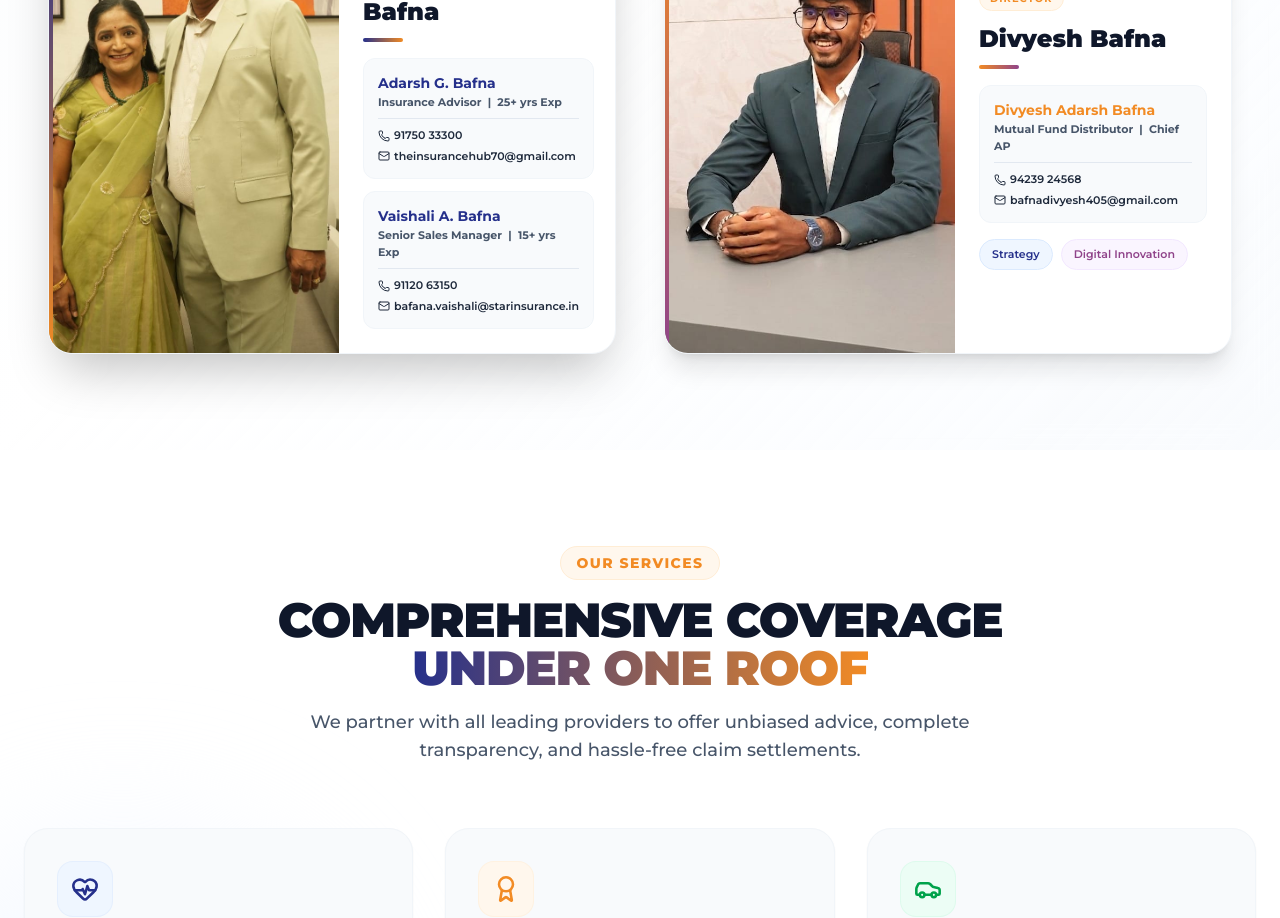
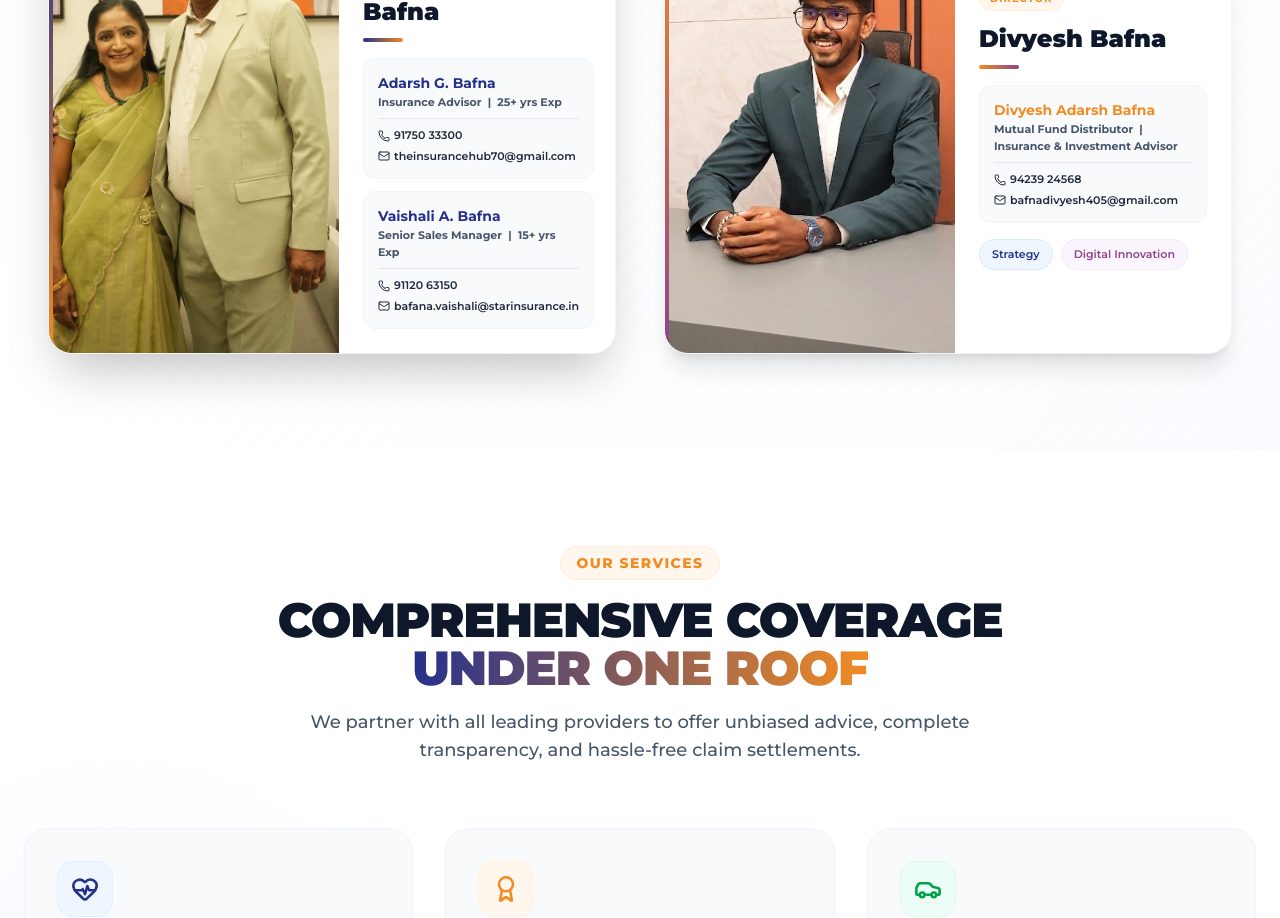
Before and after one commit to Shruti11506/Theinsurancehub, a React (Vite) app: page / in a window 1280 px wide. Shown: the part 1720-2638 px from the top of the page. Built offline with nearby package versions, Linux system fonts and the light colour scheme; a web font is replaced by a local one.

Commit message:
Change Divyesh Bafna's role title from Chief AP to Insurance & Investment Advisor

```diff
--- a/src/App.jsx
+++ b/src/App.jsx
@@ -426,7 +426,7 @@ export default function App() {
                   <div className="mt-4 flex flex-col gap-3">
                     <div className="bg-slate-50 p-3.5 rounded-xl border border-slate-100 group-hover:bg-white group-hover:shadow-sm transition-all">
                       <p className="font-bold text-insurance-orange text-[14px]">Divyesh Adarsh Bafna</p>
-                      <p className="text-[11px] text-slate-600 font-bold text-insurance-darkblue">Mutual Fund Distributor &nbsp;|&nbsp; Chief AP</p>
+                      <p className="text-[11px] text-slate-600 font-bold text-insurance-darkblue">Mutual Fund Distributor &nbsp;|&nbsp; Insurance &amp; Investment Advisor</p>
                       <div className="mt-2 pt-2 border-t border-slate-200 flex flex-wrap gap-x-4 gap-y-1 text-[11px] font-semibold">
                          <a href="tel:+919423924568" className="flex items-center gap-1 hover:text-insurance-orange"><Phone className="h-3 w-3"/> 94239 24568</a>
                          <a href="https://mail.google.com/mail/?view=cm&fs=1&to=bafnadivyesh405@gmail.com" target="_blank" rel="noopener noreferrer" className="flex items-center gap-1 hover:text-insurance-violet"><Mail className="h-3 w-3 flex-shrink-0"/> bafnadivyesh405@gmail.com</a>
```
